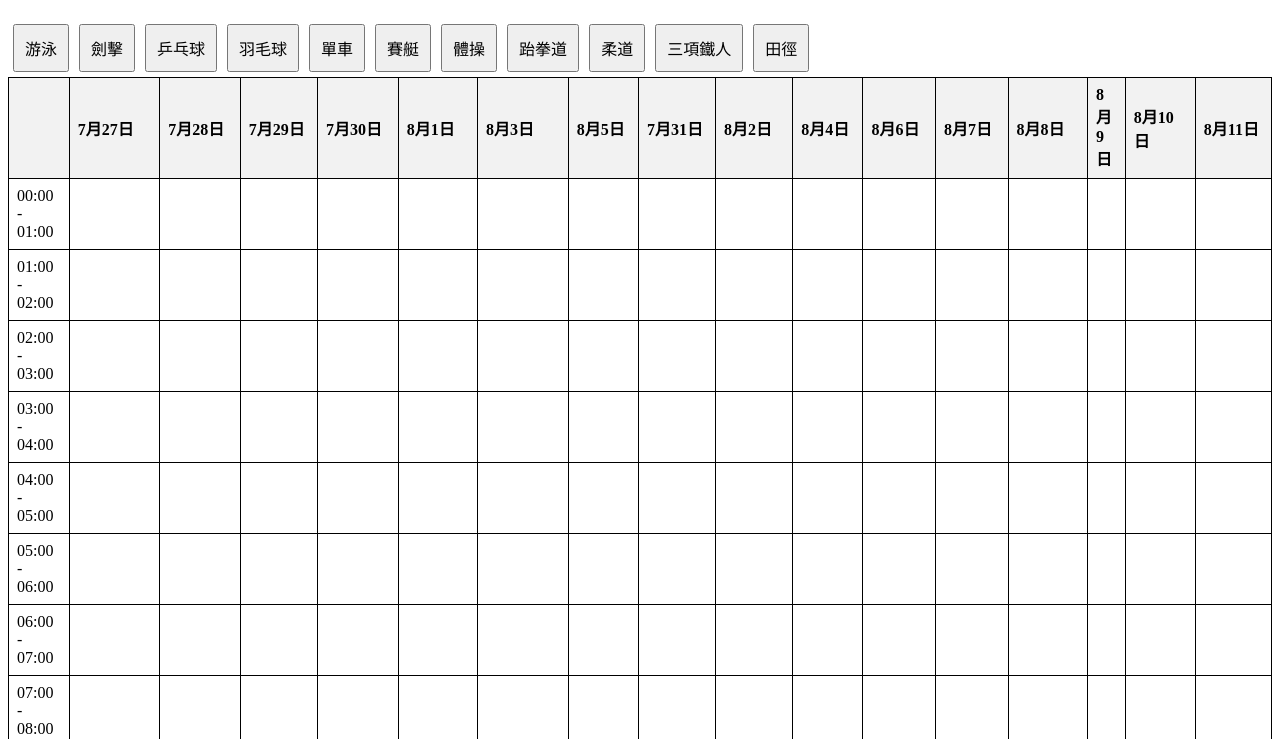
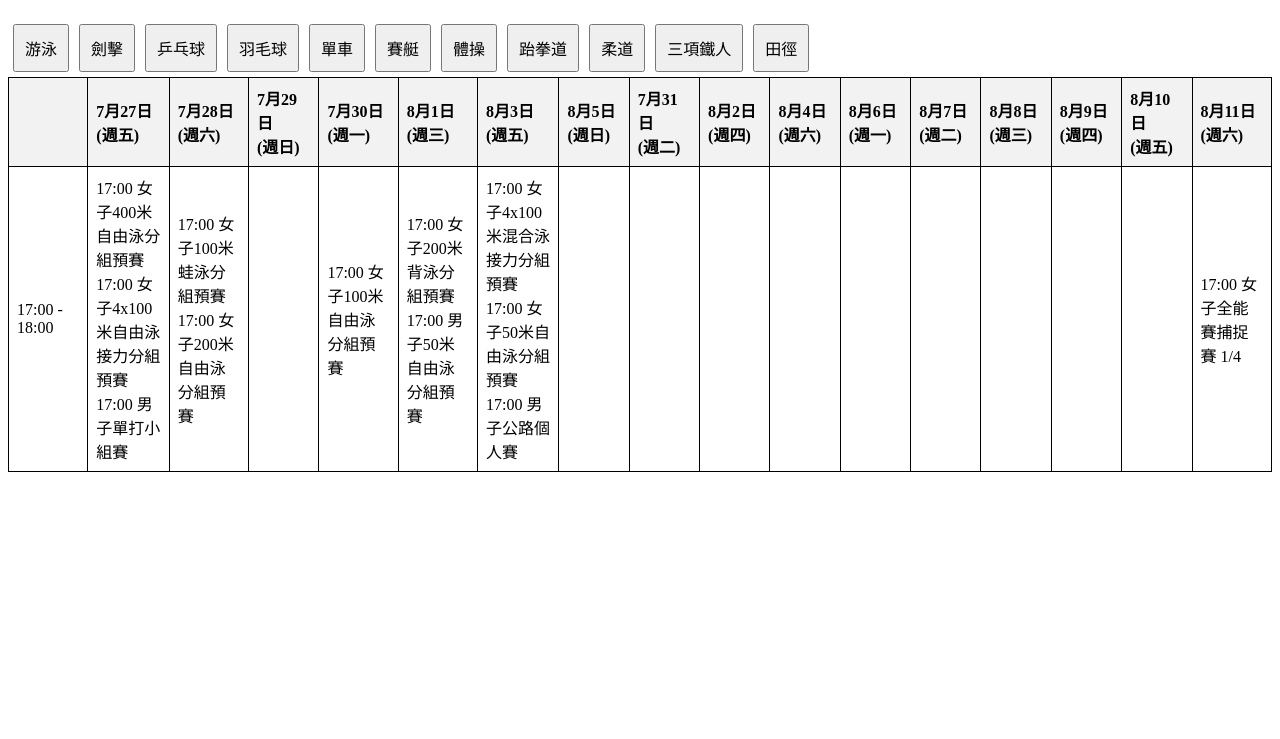
Before and after one commit to FatKam2024/olympicsHK, a plain HTML site: page index.html in a window 1280 px wide. Shown: the part 61-800 px from the top of the page. Drawn offline with nearby package versions, Linux system fonts and the light colour scheme.

Commit message:
update format

```diff
--- a/index.html
+++ b/index.html
@@ -13,6 +13,7 @@
             border: 1px solid black;
             padding: 8px;
             text-align: left;
+            width: 100px; /* Fixed column width */
         }
         th {
             background-color: #f2f2f2;
--- a/script.js
+++ b/script.js
@@ -6,20 +6,23 @@ fetch('OlympicsHK.csv')
             header: true,
             skipEmptyLines: true,
             complete: function(results) {
-                console.log('CSV Parsed Data:', results.data); // Debugging line
                 const events = results.data.map(row => ({
                     sport: row['Type'],
                     date: row['Date'],
                     time: row['HK Time'],
                     event: row['Event']
                 }));
-                console.log('Events:', events); // Debugging line
                 const uniqueDates = [...new Set(events.map(e => e.date))];
                 const uniqueSports = [...new Set(events.map(e => e.sport))];
 
                 createTableHeaders(uniqueDates);
                 createTableRows(events, uniqueDates);
                 createButtons(uniqueSports);
+
+                // Show the first sport by default
+                if (uniqueSports.length > 0) {
+                    filterSport(uniqueSports[0]);
+                }
             }
         });
     });
@@ -29,11 +32,13 @@ const createTableHeaders = (uniqueDates) => {
     const tableHead = document.getElementById('tableHead');
     let headerRow = '<tr><th></th>';
     uniqueDates.forEach(date => {
-        headerRow += `<th>${date}</th>`;
+        const dateObj = new Date(date.replace(/月|日/g, '/').replace(/ /g, ''));
+        const day = dateObj.toLocaleDateString('zh-HK', { month: 'short', day: 'numeric' });
+        const weekday = dateObj.toLocaleDateString('zh-HK', { weekday: 'short' });
+        headerRow += `<th>${day}<br>(${weekday})</th>`;
     });
     headerRow += '</tr>';
     tableHead.innerHTML = headerRow;
-    console.log('Table Headers:', tableHead.innerHTML); // Debugging line
 };
 
 // Create table rows with time slots
@@ -52,19 +57,18 @@ const createTableRows = (events, uniqueDates) => {
         row += '</tr>';
         tableBody.innerHTML += row;
     });
-    console.log('Table Body:', tableBody.innerHTML); // Debugging line
 };
 
 // Create buttons for sports
 const createButtons = (uniqueSports) => {
     const buttonsDiv = document.getElementById('buttons');
-    uniqueSports.forEach(sport => {
+    uniqueSports.forEach((sport, index) => {
         const button = document.createElement('button');
         button.innerText = sport;
         button.onclick = () => filterSport(sport);
+        if (index === 0) button.classList.add('active'); // Default active button for the first sport
         buttonsDiv.appendChild(button);
     });
-    console.log('Buttons:', buttonsDiv.innerHTML); // Debugging line
 };
 
 // Filter events by sport
@@ -80,6 +84,16 @@ const filterSport = (sport) => {
         });
         row.style.display = hasSportEvent ? '' : 'none';
     });
+
+    // Update active button
+    const buttons = document.querySelectorAll('#buttons button');
+    buttons.forEach(button => {
+        if (button.innerText === sport) {
+            button.classList.add('active');
+        } else {
+            button.classList.remove('active');
+        }
+    });
 };
 
 // Debugging: Log to verify script load
```
